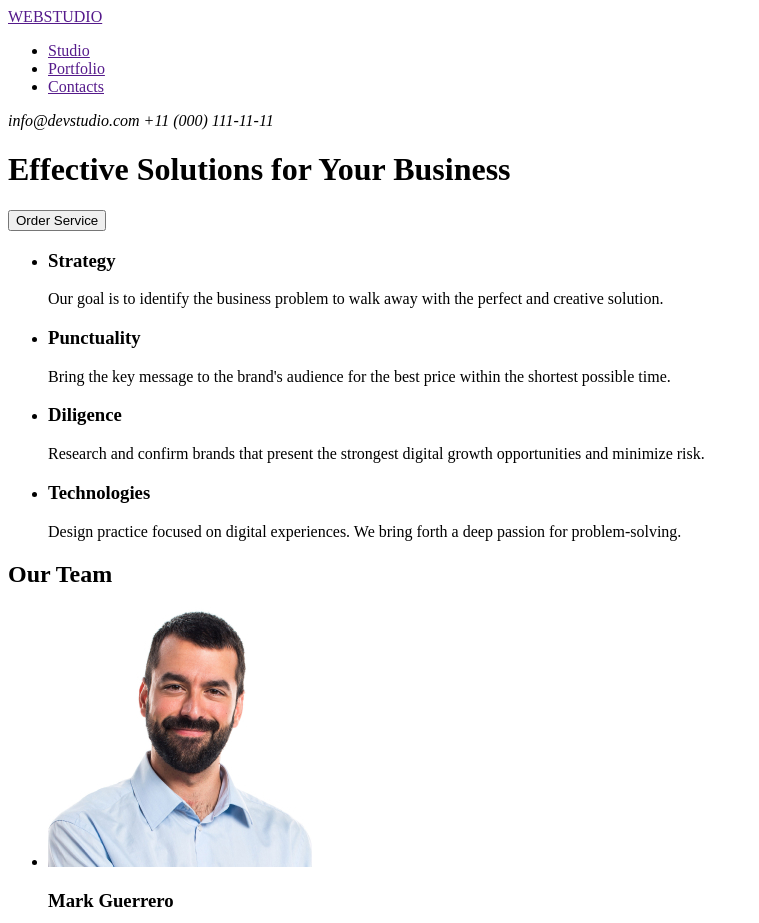
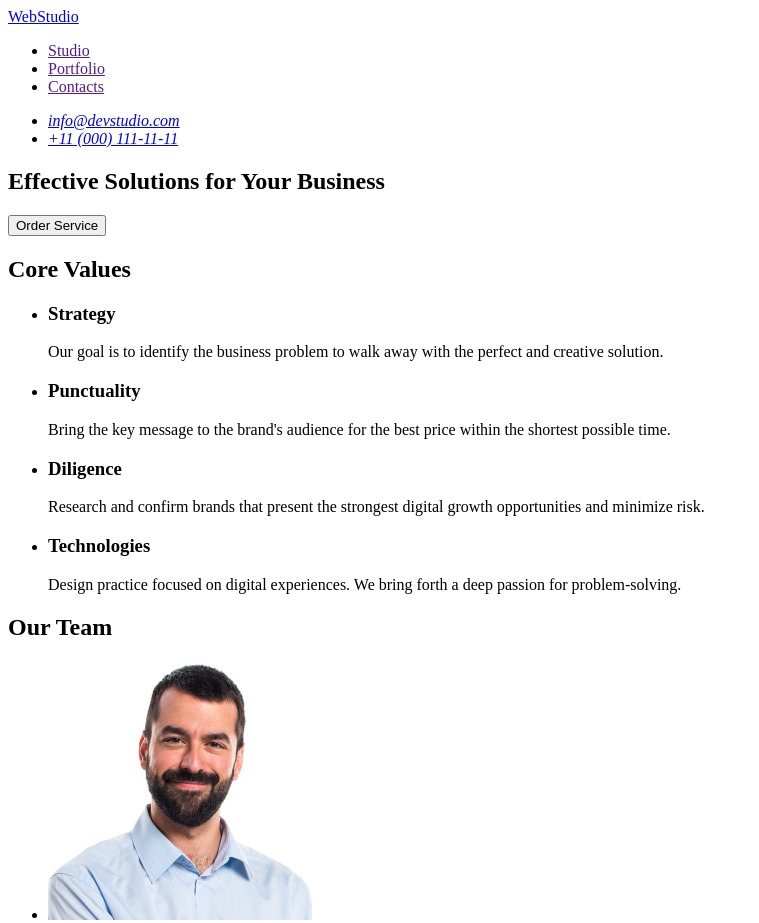
Before and after one commit to aNdrEy091/goit-markup-hw-01, a plain HTML site: page index.html in a window 1280 px wide. Shown: the top 923 px of the page, without its empty margins (0-759 px from the left). Drawn offline with Linux system fonts and the light colour scheme.

Commit message:
Fix errors

```diff
--- a/index.html
+++ b/index.html
@@ -7,9 +7,8 @@
   </head>
   <body>
     <header>
-      <a href="">WEBSTUDIO</a>
-
       <nav>
+        <a href="./index.html">WebStudio</a>
         <ul>
           <li><a href="">Studio</a></li>
           <li><a href="">Portfolio</a></li>
@@ -17,14 +16,21 @@
         </ul>
       </nav>
 
-      <address>info@devstudio.com +11 (000) 111-11-11</address>
+      <address>
+        <ul>
+          <li><a href="mailto:info@devstudio.com">info@devstudio.com</a></li>
+          <li><a href="tel:+110001111111">+11 (000) 111-11-11</a></li>
+        </ul>
+      </address>
     </header>
     <main>
-      <h1>Effective Solutions for Your Business</h1>
+      <section>
+        <h1>Effective Solutions for Your Business</h1>
 
-      <button type="button">Order Service</button>
-
+        <button type="button">Order Service</button>
+      </section>
       <section>
+        <h2>Core Values</h2>
         <ul>
           <li>
             <h3>Strategy</h3>
@@ -83,11 +89,11 @@
       </section>
     </main>
     <footer>
-      <a href="">WEBSTUDIO</a>
+      <a href="./index.html">WebStudio</a>
 
       <p>
         Increase the flow of customers and sales for your business with digital
-        marketing & gowth solutions.
+        marketing & growth solutions.
       </p>
     </footer>
   </body>
```
